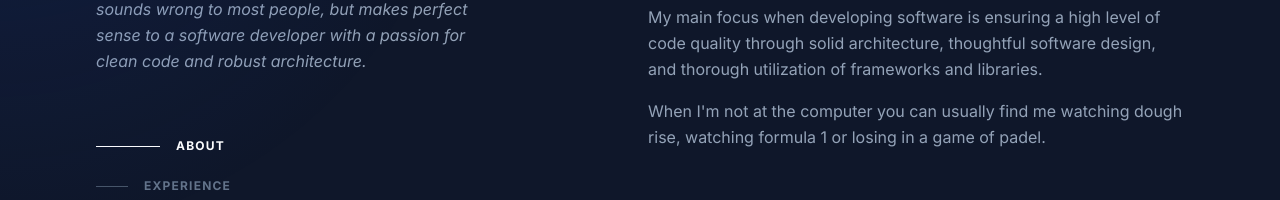
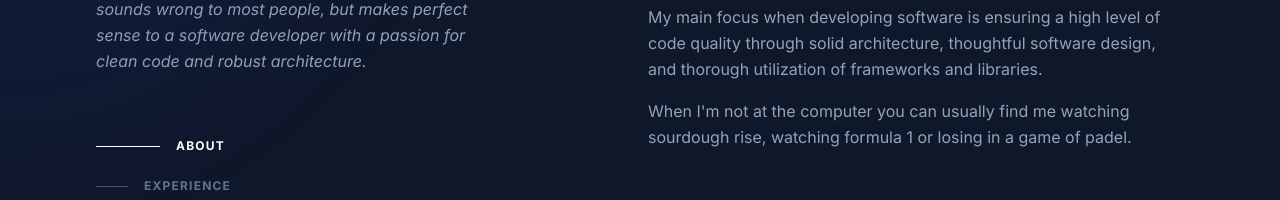
Before and after one commit to mikkel-ol/website, a React (Vite) app: page / in a window 1280 px wide. Shown: the part 238-438 px from the top of the page. Built offline with nearby package versions, Linux system fonts and the light colour scheme.

Commit message:
Update about

```diff
--- a/src/components/about.tsx
+++ b/src/components/about.tsx
@@ -16,7 +16,7 @@ export const About: React.FC = () => {
         design, and thorough utilization of frameworks and libraries.
       </p>
 
-      <p>When I'm not at the computer you can usually find me watching dough rise, watching formula 1 or losing in a game of padel.</p>
+      <p>When I'm not at the computer you can usually find me watching sourdough rise, watching formula 1 or losing in a game of padel.</p>
     </div>
   );
 };
```
